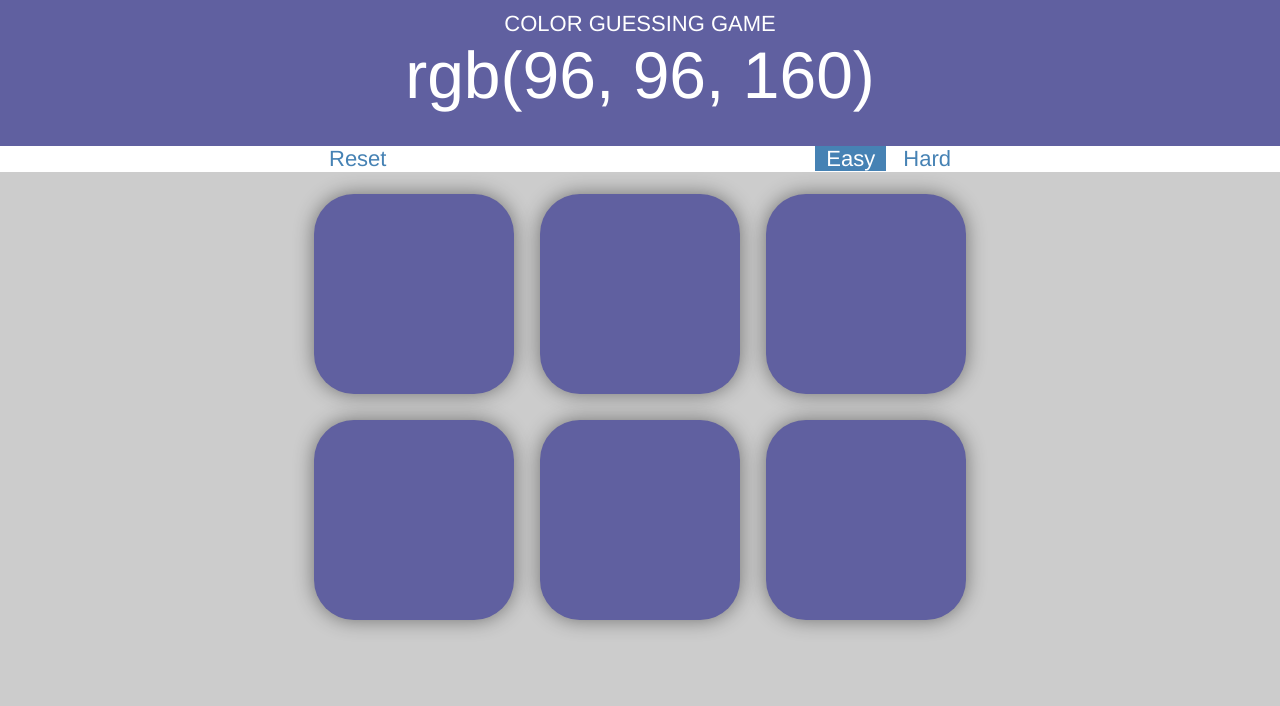
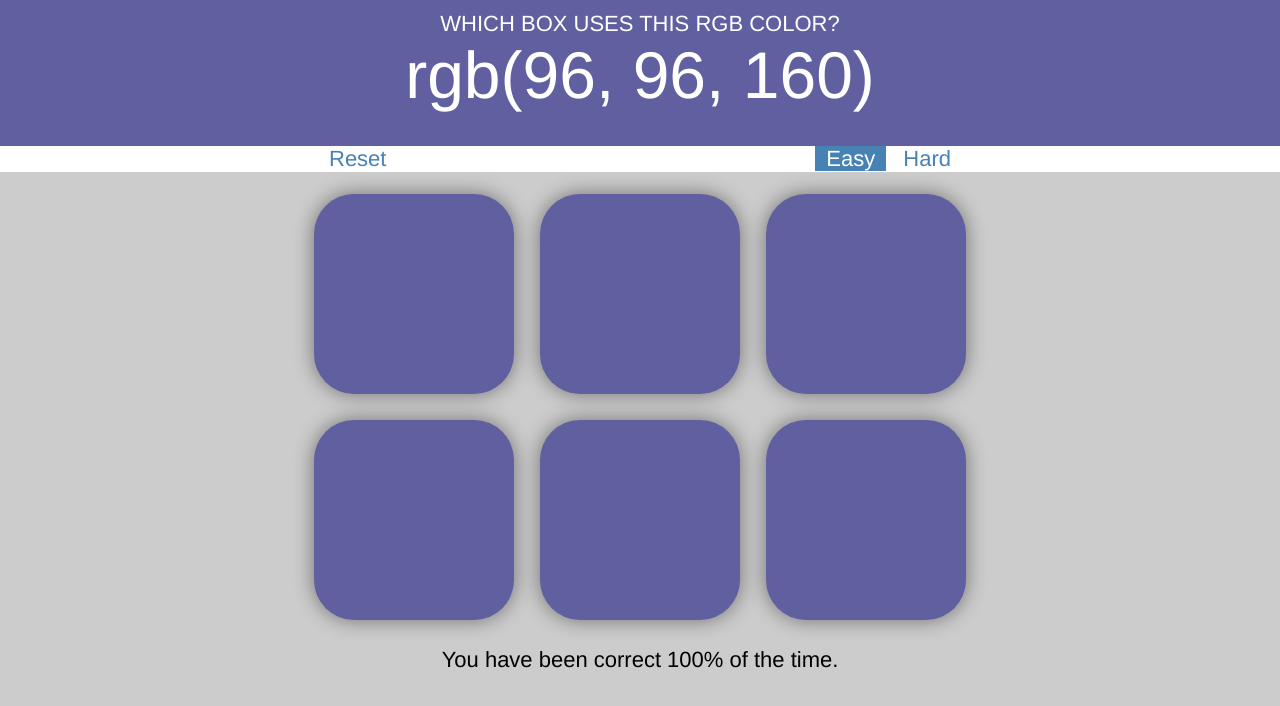
Before and after one commit to mullaney/color-guess, a website: page index.html in a window 1280 px wide. Both pictures are taken after a click on the element 413 px from the left and 294 px from the top of the page. Drawn offline with Linux system fonts and the light colour scheme.

Commit message:
add percent correct score

```diff
--- a/css/style.css
+++ b/css/style.css
@@ -31,7 +31,8 @@ main {
   grid-template-areas:
     ". choice-0 choice-1 ."
     ". choice-2 choice-3 ."
-    ". choice-4 choice-5 .";
+    ". choice-4 choice-5 ."
+    ". notice notice .";
 }
 
 .highlighted {
@@ -108,6 +109,11 @@ div.poofed {
   grid-area: choice-5;
 }
 
+#notice {
+  grid-area: notice;
+  text-align: center;
+}
+
 
 @media only screen and (min-width : 499px) {
   body {
@@ -121,7 +127,8 @@ div.poofed {
   main {
     grid-template-areas:
       ". choice-0 choice-1 choice-2 ."
-      ". choice-3 choice-4 choice-5 .";
+      ". choice-3 choice-4 choice-5 ."
+      ". notice notice notice .";
   }
 
   nav {
@@ -133,17 +140,20 @@ div.poofed {
   header, nav, main {
     grid-template-columns: 1fr 110px 110px 110px 1fr;
   }
+  #rgb {
+    font-size: 3em;
+  }
 }
 
-@media only screen and (min-width : 750px) {
+@media only screen and (min-width : 600px) {
   header, nav, main {
-    grid-template-columns: 1fr 200px 200px 200px 1fr;
+    grid-template-columns: 1fr 150px 150px 150px 1fr;
   }
   .color-choice {
-    height: 200px;
+    height: 150px;
   }
   body {
-    font-size: 22px;
+    font-size: 18px;
   }
 }
 
--- a/index.html
+++ b/index.html
@@ -8,7 +8,7 @@
   </head>
   <body>
     <header>
-      <h1 id="title">Color Guessing Game</h1>
+      <h1 id="title">which box uses this rgb color?</h1>
       <div id="rgb">
         rgb(255, 255, 255)
       </div>
@@ -31,6 +31,7 @@
       <div id="choice-3" class="color-choice"></div>
       <div id="choice-4" class="color-choice"></div>
       <div id="choice-5" class="color-choice"></div>
+      <div id="notice">Click on the one which uses the rgb color value above</div>
     </main>
     <script src="./js/script.js" charset="utf-8"></script>
   </body>
--- a/js/script.js
+++ b/js/script.js
@@ -13,6 +13,9 @@ var choices = [
   document.querySelector('div#choice-5'),
 ];
 var header = document.querySelector('header');
+var notice = document.querySelector('#notice');
+var correctGuesses = 0;
+var incorrectGuesses = 0;
 
 function randomNum(num, inc) {
   if (inc === undefined) {
@@ -52,6 +55,10 @@ function uniqueColor(arr, color) {
   return arr.every(function(inArr) {
     return differentEnough(rgbToArray(inArr), rgbToArray(color)) === true;
   })
+}
+
+function percent(correct, incorrect) {
+  return Math.round((correct / (correct + incorrect)) * 100) + '%';
 }
 
 function Game() {
@@ -122,10 +129,13 @@ for (var i = 0; i < choices.length; i++) {
         choices[j].classList.remove('poofed');
         choices[j].style.backgroundColor = game.colors[game.secret];
       }
+      correctGuesses++;
     } else {
       this.classList.add('poofed');
       this.removeAttribute('style');
+      incorrectGuesses++;
     }
+    notice.innerText = 'You have been correct ' + percent(correctGuesses, incorrectGuesses) + ' of the time.'
   });
 }
 
```
Also changed, not shown: js/_specs.js (+9 -1 lines).
